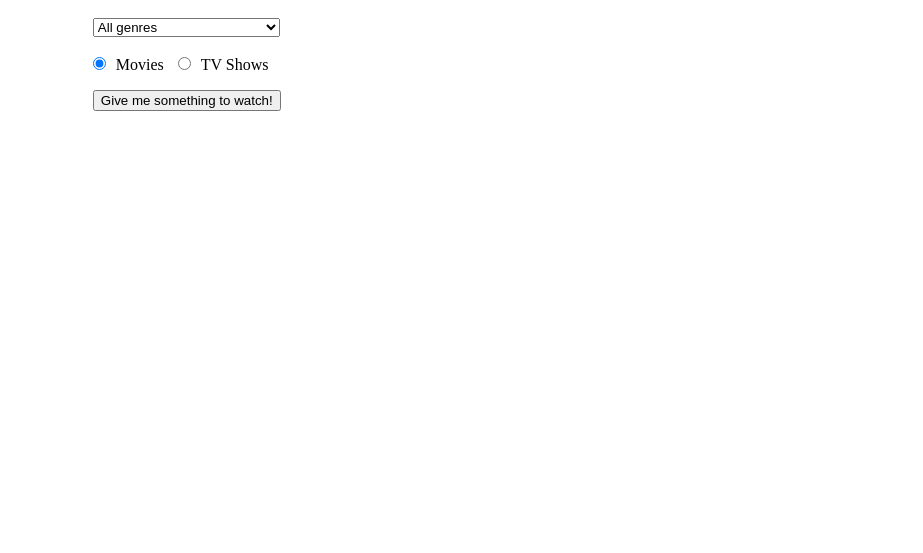
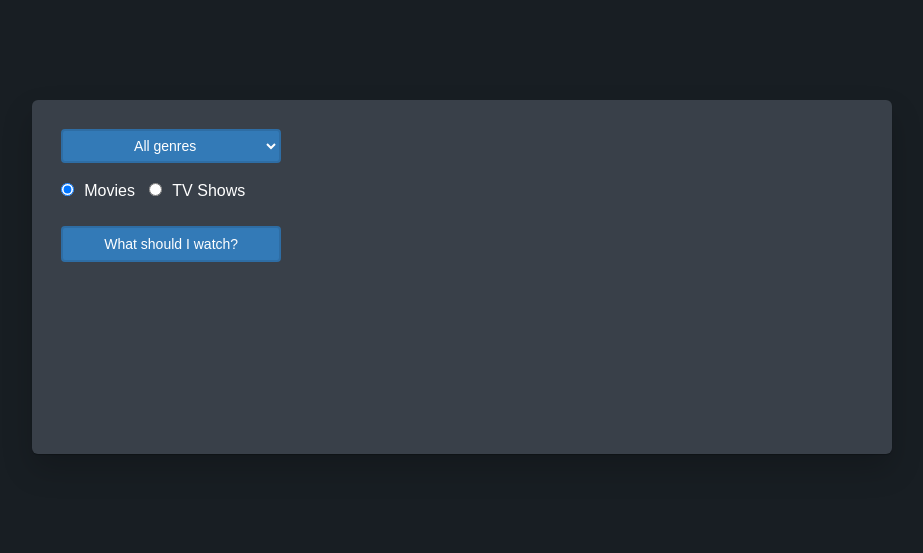
Before and after one commit to vrjolke/lets-watch, a Flask app: template templates/index.html in a window 1280 px wide. Shown: the top 553 px of the page, without its empty margins (178-1101 px from the left). Run offline with Flask 2, Linux system fonts and the light colour scheme; the template is opened without the code that fills it, so the values that code supplies are empty.

Commit message:
Basic design

```diff
--- a/static/css/style.css
+++ b/static/css/style.css
@@ -15,21 +15,36 @@ select {
     max-width: 200px;
 }
 
-#shows-genres-select{
-    display:none;
+html {
+    background-color: #0a1016f0;
+}
+
+body * {
+    font-family: 'ProximaNova-Medium', Arial, sans-serif;
+
+}
+
+#shows-genres-select {
+    display: none;
 }
 
 .container {
-    width: 60%;
+    width: 65%;
     height: 50%;
     display: flex;
-    margin: 0 auto;
+    margin: 100px auto;
+    color: #fff;
+    background-color: #394049;
+    padding: 19px;
+    border-radius: 6px;
+    min-height: 316px;
+    box-shadow: 0 1px 1px 0 rgba(0, 0, 0, 0.24), 0 15px 31px 0 rgba(0, 0, 0, 0.19);
 }
 
 #movie {
     float: right;
     display: inline-flex;
-    margin-left: 30px;
+    margin-left: 80px;
     width: 500px;
 }
 
@@ -41,15 +56,16 @@ span {
     margin-left: 17px;
 }
 
-img{
+img {
     max-height: 285px;
 }
+
 #loader {
     display: none;
     z-index: 1;
     width: 150px;
     height: 150px;
-    margin: 30px 0 0 320px;
+    margin: 114px 0 0 440px;
     border: 8px solid #f3f3f3;
     border-radius: 50%;
     border-top: 8px solid #3498db;
@@ -77,3 +93,46 @@ img{
         transform: rotate(360deg);
     }
 }
+
+.btn:hover {
+    color: #2e6da4;
+    background-color: #f3f3f3;
+    border-color: #2e6da4;
+}
+
+.btn {
+    display: inline-block;
+    margin-bottom: 0;
+    font-weight: 400;
+    text-align: center;
+    white-space: nowrap;
+    vertical-align: middle;
+    -ms-touch-action: manipulation;
+    touch-action: manipulation;
+    cursor: pointer;
+    background-image: none;
+    border: 2px solid transparent;
+    padding: 6px 12px;
+    font-size: 14px;
+    line-height: 1.42857143;
+    border-radius: 4px;
+    -webkit-transition-duration: 0.4s; /* Safari */
+    transition-duration: 0.4s;
+    -webkit-user-select: none;
+    -moz-user-select: none;
+    -ms-user-select: none;
+    user-select: none;
+
+}
+
+.button-a {
+    color: #fff;
+    background-color: #337ab7;
+    border-color: #2e6da4;
+    width: 220px;
+}
+
+.radio-div{
+    margin-top: 10px;
+    margin-bottom: 10px;
+}
--- a/templates/index.html
+++ b/templates/index.html
@@ -10,21 +10,23 @@
 <body>
 <div class="container">
     <div class="generate-data">
-        <select id="movie-genres-select">
+        <select id="movie-genres-select" class="btn button-a">
             <option selected>All genres</option>
             {% for genre in movie_genres %}
                 <option id="{{ genre.id }}">{{ genre.name }}</option>
             {% endfor %}
         </select>
-        <select id="shows-genres-select">
+        <select id="shows-genres-select" class="btn button-a">
             <option selected>All genres</option>
             {% for genre in tv_show_genres %}
                 <option id="{{ genre.id }}">{{ genre.name }}</option>
             {% endfor %}
         </select>
-        <input id="movie-cb" class="type-checkbox" type="radio" name="type" checked>Movies
-        <input id="show-cb" class="type-checkbox" type="radio" name="type">TV Shows
-        <input id="getRandomMovie" type="submit" value="Give me something to watch!">
+        <div class="radio-div">
+            <input id="movie-cb" class="type-checkbox" type="radio" name="type" checked>Movies
+            <input id="show-cb" class="type-checkbox" type="radio" name="type">TV Shows
+        </div>
+        <input id="getRandomMovie" type="submit" class="btn button-a" value="What should I watch?">
     </div>
     <div id="loader"></div>
     <div id="movie">
```
